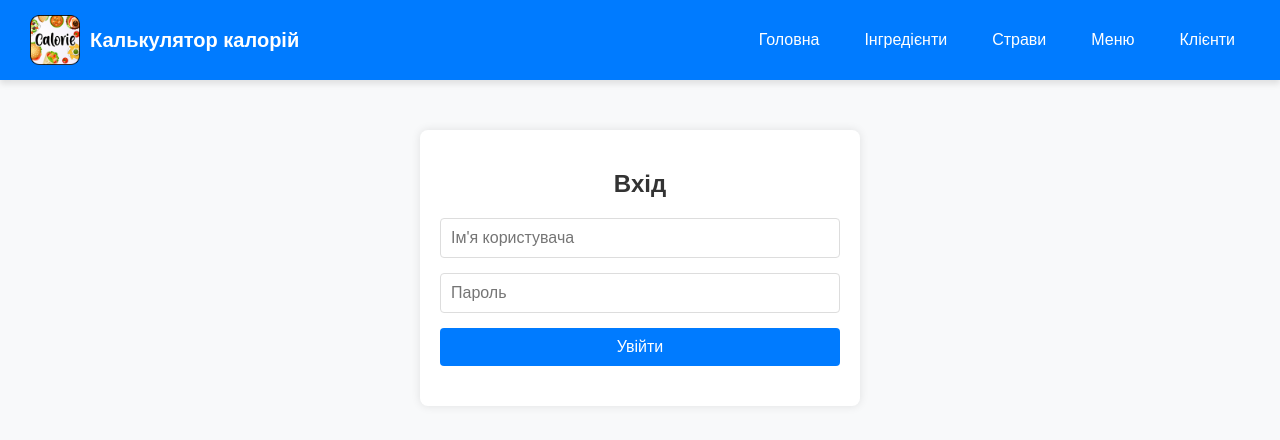
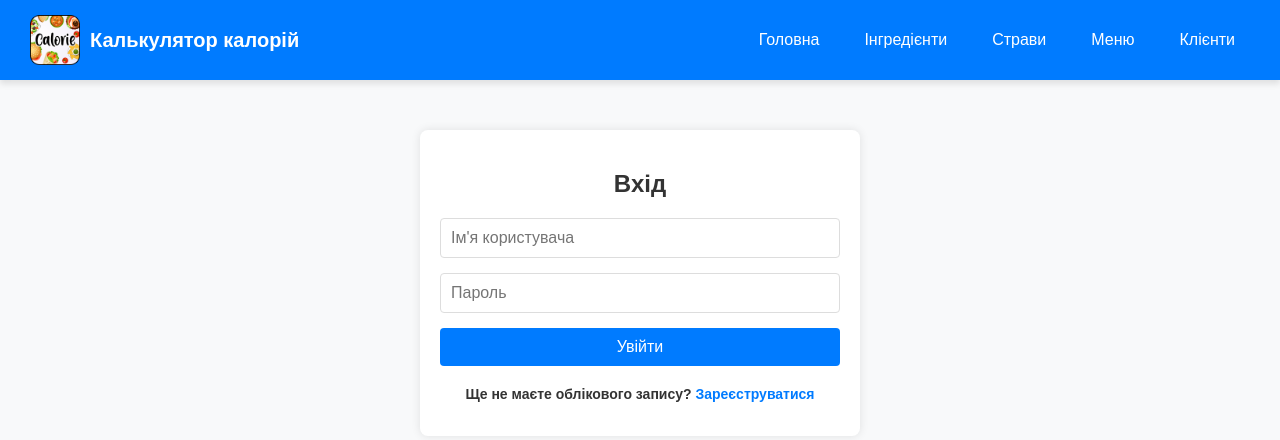
Before and after one commit to VladimirNeon/CalorieCalculator-F, a React (Create React App) app: page /login in a window 1280 px wide. Shown: the top 440 px of the page. Built offline with nearby package versions, Linux system fonts and the light colour scheme.

Commit message:
Update Login.jsx

```diff
--- a/src/components/Login/Login.jsx
+++ b/src/components/Login/Login.jsx
@@ -59,6 +59,9 @@ const LoginPage = () => {
                 <button type="submit">Увійти</button>
             </form>
             {message && <p className="message">{message}</p>}
+            <h3 className="register-link">
+                Ще не маєте облікового запису? <a href="/register">Зареєструватися</a>
+            </h3>
         </div>
     );
 };
```
